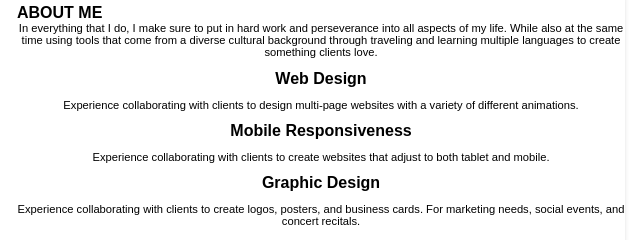
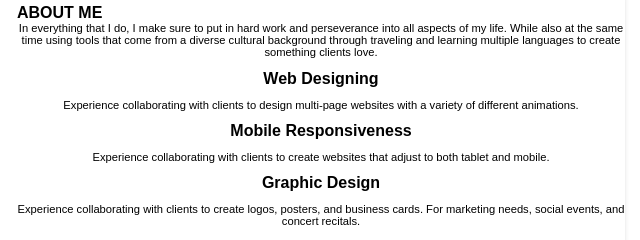
Before and after one commit to Saurabhh-01/Portfolio-, a plain HTML site: page index.html in a window 1280 px wide. Shown: the part 484-724 px from the top of the page, 623-1263 px from the left. Drawn offline with Linux system fonts and the light colour scheme.

Commit message:
Wev design-Web designer

```diff
--- a/index.html
+++ b/index.html
@@ -54,7 +54,7 @@
     </div>
     <p class="aboutInfo">In everything that I do, I make sure to put in hard work and perseverance into all aspects of my life. While also at the same time using tools that come from a diverse cultural background through traveling and learning multiple languages to create something clients love.</p>
      <div class="logoName">
-       Web Design
+       Web Designing
      </div>
 
     <div class="Para">
```
